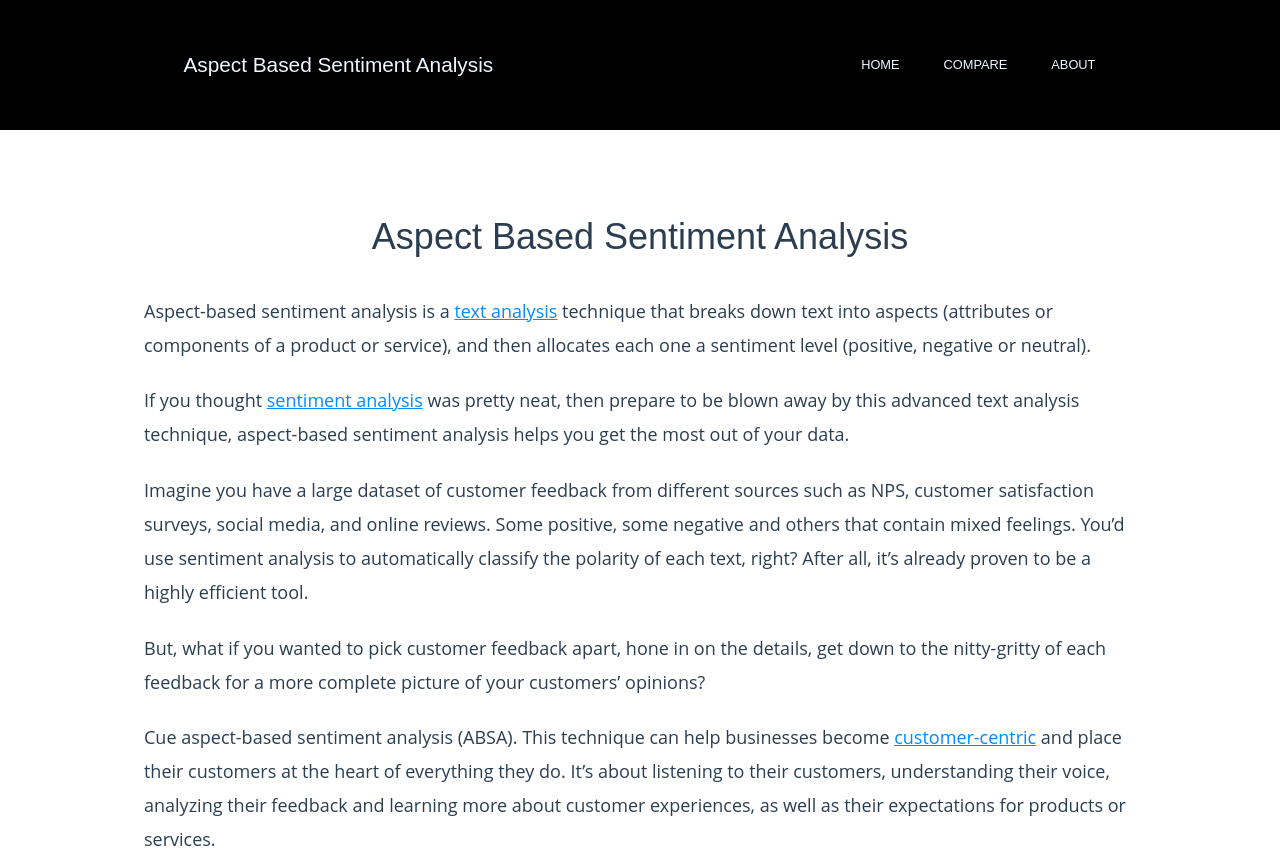
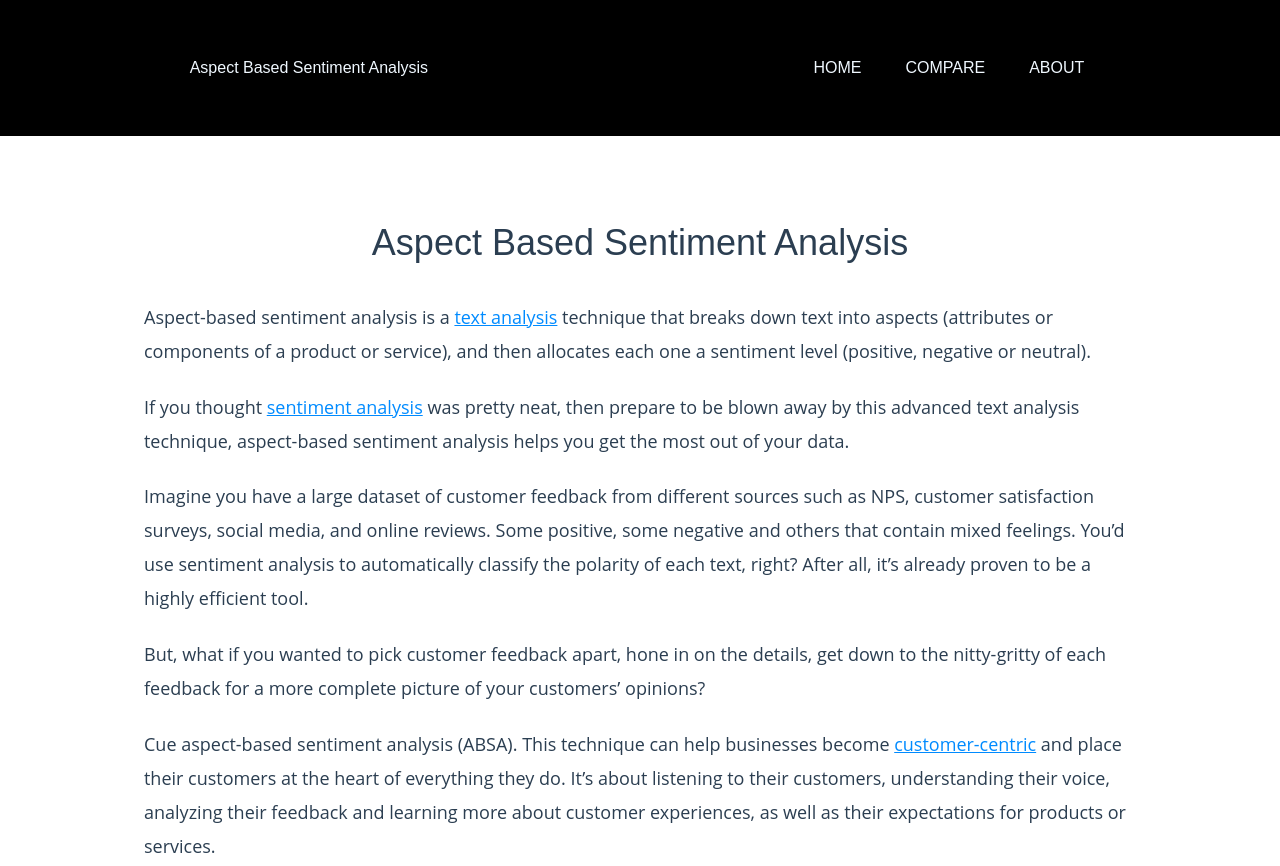
Before and after one commit to chetanniradwar/smartphone_comapare_website, a plain HTML site: page index.html in a window 1280 px wide. Shown: the top 866 px of the page. Drawn offline with nearby package versions, Linux system fonts and the light colour scheme.

Commit message:
adjust font size of compare page navbar

```diff
--- a/css/navbar.css
+++ b/css/navbar.css
@@ -13,15 +13,11 @@
 .heading{
     /* border:2px solid green; */
     color: aliceblue;
-    font-size: 1.3rem;
+    /* font-size: 1.3rem; */
     padding: 1.0em 1em;
     text-align: center;
 }
 
-.nav-links{
-    /* border:2px solid red; */
-    font-size: 0.8rem;
-}
 
 
 nav ul{
```
